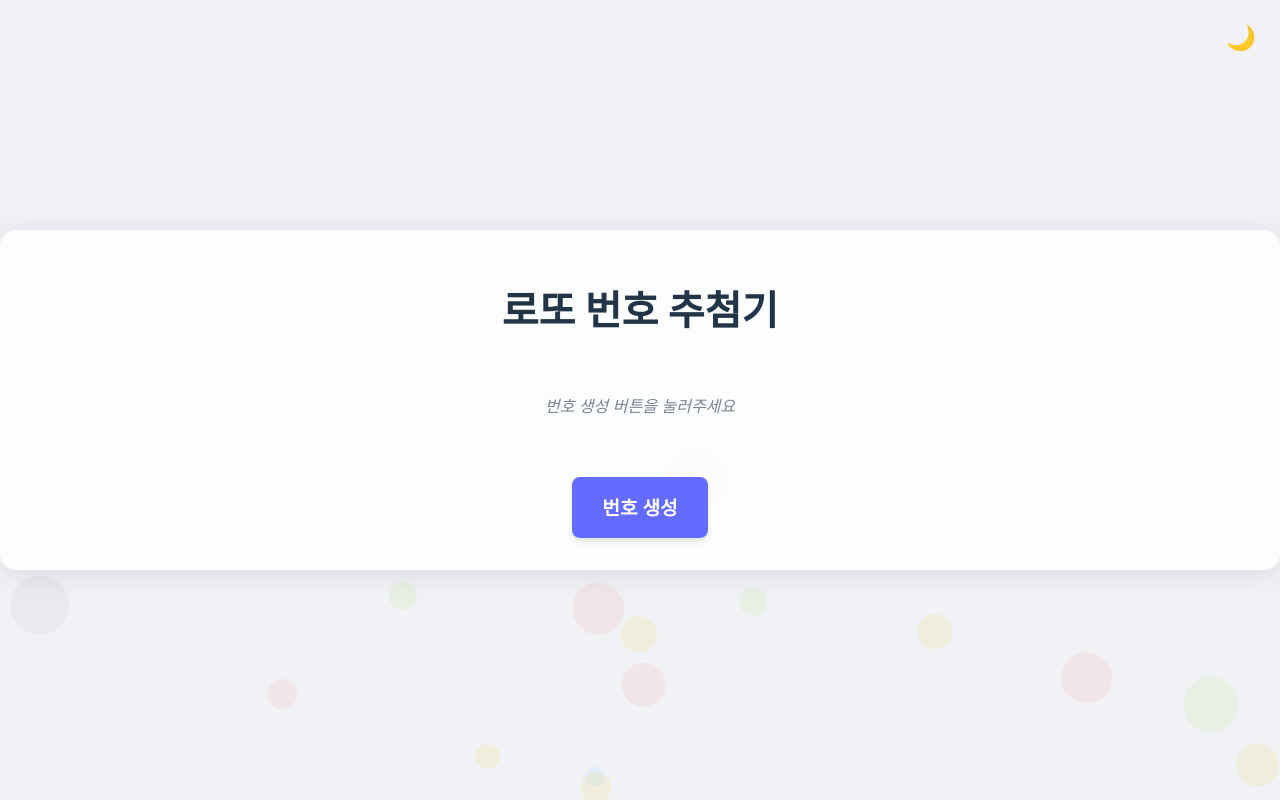
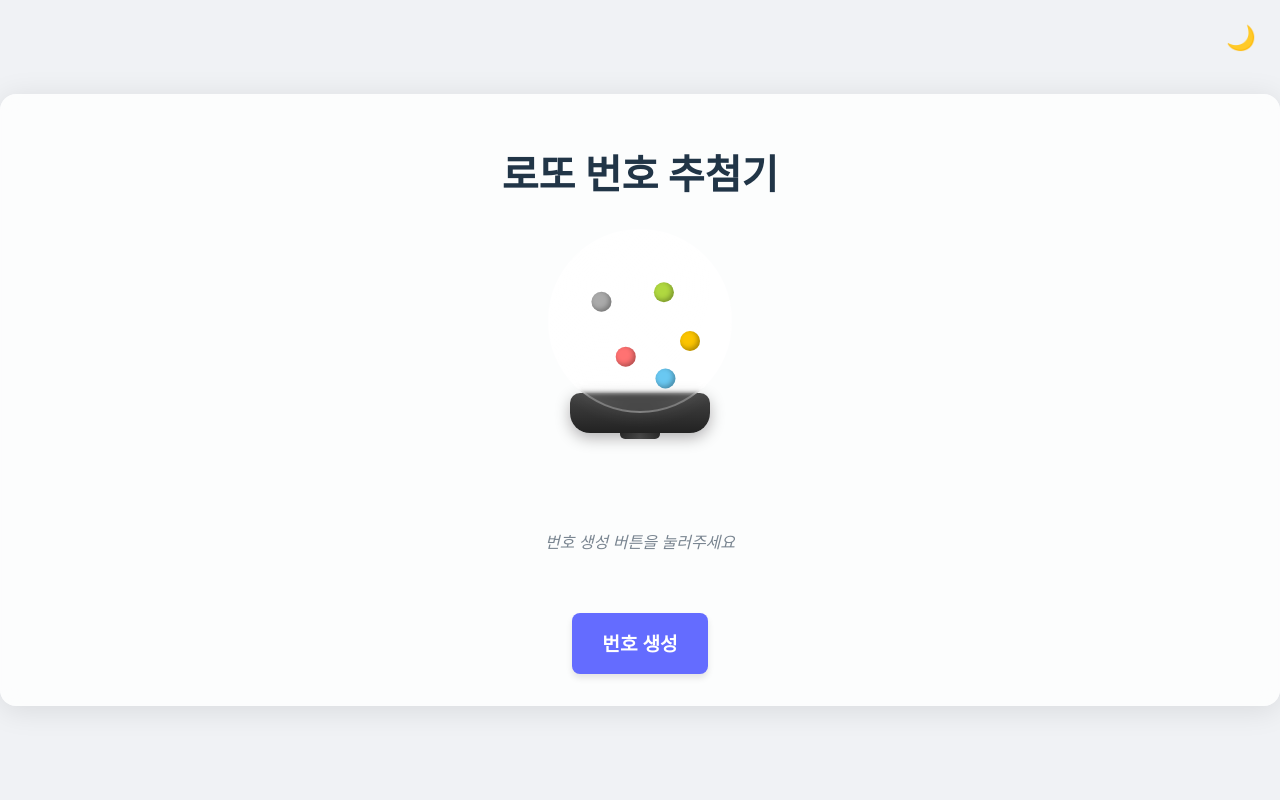
Before and after one commit to madagisa/lotto, a website built with Vite: page index.html in a window 1280 px wide. Built offline with nearby package versions, Linux system fonts and the light colour scheme.

Commit message:
Refactor: Replace dynamic background with Lottery Machine CSS art

```diff
--- a/index.html
+++ b/index.html
@@ -9,10 +9,24 @@
 </head>
 
 <body>
-  <div id="bg-animation"></div>
+
   <button id="theme-toggle" aria-label="Toggle Dark Mode">🌙</button>
   <div id="app">
     <h1>로또 번호 추첨기</h1>
+    <div class="machine-container">
+      <div class="machine-glass">
+        <div class="machine-balls">
+          <!-- Decorative balls inside machine -->
+          <div class="deco-ball" style="--i:1; --c:#fbc400;"></div>
+          <div class="deco-ball" style="--i:2; --c:#69c8f2;"></div>
+          <div class="deco-ball" style="--i:3; --c:#ff7272;"></div>
+          <div class="deco-ball" style="--i:4; --c:#aaaaaa;"></div>
+          <div class="deco-ball" style="--i:5; --c:#b0d840;"></div>
+        </div>
+      </div>
+      <div class="machine-base"></div>
+      <div class="machine-exit"></div>
+    </div>
     <div id="lotto-container" class="lotto-container">
       <div class="placeholder-text">번호 생성 버튼을 눌러주세요</div>
     </div>
--- a/main.js
+++ b/main.js
@@ -3,7 +3,6 @@ import './style.css'
 const generateBtn = document.querySelector('#generate-btn');
 const lottoContainer = document.querySelector('#lotto-container');
 const themeToggleBtn = document.querySelector('#theme-toggle');
-const bgAnimation = document.querySelector('#bg-animation');
 
 // --- Theme Logic ---
 function setTheme(theme) {
@@ -89,26 +88,3 @@ generateBtn.addEventListener('click', () => {
   const numbers = generateLottoNumbers();
   renderBallsWithAnimation(numbers);
 });
-
-// --- Background Animation ---
-function createFloatingBalls() {
-  const colors = ['#fbc400', '#69c8f2', '#ff7272', '#aaaaaa', '#b0d840'];
-  const ballCount = 15;
-
-  for (let i = 0; i < ballCount; i++) {
-    const ball = document.createElement('div');
-    ball.classList.add('floating-ball');
-
-    const size = Math.random() * 40 + 20;
-    ball.style.width = `${size}px`;
-    ball.style.height = `${size}px`;
-    ball.style.backgroundColor = colors[Math.floor(Math.random() * colors.length)];
-    ball.style.left = `${Math.random() * 100}%`;
-    ball.style.animationDuration = `${Math.random() * 10 + 10}s`;
-    ball.style.animationDelay = `${Math.random() * 5}s`;
-
-    bgAnimation.appendChild(ball);
-  }
-}
-
-createFloatingBalls();
--- a/style.css
+++ b/style.css
@@ -36,35 +36,6 @@ body {
   font-family: Inter, system-ui, Avenir, Helvetica, Arial, sans-serif;
   transition: background-color 0.3s, color 0.3s;
   overflow-x: hidden;
-  /* Prevent scrollbar from floating balls */
-}
-
-#bg-animation {
-  position: fixed;
-  top: 0;
-  left: 0;
-  width: 100%;
-  height: 100%;
-  z-index: -1;
-  overflow: hidden;
-  pointer-events: none;
-}
-
-.floating-ball {
-  position: absolute;
-  border-radius: 50%;
-  opacity: 0.1;
-  animation: float linear infinite;
-}
-
-@keyframes float {
-  0% {
-    transform: translateY(100vh) rotate(0deg);
-  }
-
-  100% {
-    transform: translateY(-100px) rotate(360deg);
-  }
 }
 
 #theme-toggle {
@@ -103,6 +74,126 @@ h1 {
   font-size: 2.5em;
   line-height: 1.1;
   margin-bottom: 2rem;
+}
+
+/* Lottery Machine CSS Art */
+.machine-container {
+  position: relative;
+  width: 200px;
+  height: 240px;
+  margin: 0 auto 2rem;
+  perspective: 1000px;
+}
+
+.machine-glass {
+  width: 180px;
+  height: 180px;
+  border-radius: 50%;
+  background: radial-gradient(circle at 30% 30%, rgba(255, 255, 255, 0.2), rgba(255, 255, 255, 0.05) 60%);
+  border: 2px solid rgba(255, 255, 255, 0.3);
+  box-shadow:
+    0 0 20px rgba(255, 255, 255, 0.1),
+    inset 0 0 20px rgba(255, 255, 255, 0.1);
+  margin: 0 auto;
+  position: relative;
+  overflow: hidden;
+  z-index: 2;
+  backdrop-filter: blur(2px);
+}
+
+.machine-base {
+  width: 140px;
+  height: 40px;
+  background: linear-gradient(to bottom, #444, #222);
+  border-radius: 10px 10px 20px 20px;
+  margin: -20px auto 0;
+  position: relative;
+  z-index: 1;
+  box-shadow: 0 5px 15px rgba(0, 0, 0, 0.3);
+}
+
+.machine-exit {
+  width: 40px;
+  height: 40px;
+  background: linear-gradient(to right, #333, #555, #333);
+  position: absolute;
+  bottom: 30px;
+  left: 50%;
+  transform: translateX(-50%);
+  border-radius: 5px;
+  z-index: 0;
+}
+
+.machine-balls {
+  width: 100%;
+  height: 100%;
+  position: relative;
+  animation: spin 5s linear infinite;
+}
+
+.deco-ball {
+  width: 20px;
+  height: 20px;
+  border-radius: 50%;
+  background-color: var(--c);
+  position: absolute;
+  top: 50%;
+  left: 50%;
+  transform-origin: 0 0;
+  box-shadow: inset -2px -2px 5px rgba(0, 0, 0, 0.3);
+}
+
+.deco-ball:nth-child(1) {
+  transform: rotate(0deg) translate(40px) rotate(0deg);
+  animation: tumble 2s infinite ease-in-out;
+}
+
+.deco-ball:nth-child(2) {
+  transform: rotate(72deg) translate(50px) rotate(-72deg);
+  animation: tumble 2.5s infinite ease-in-out reverse;
+}
+
+.deco-ball:nth-child(3) {
+  transform: rotate(144deg) translate(30px) rotate(-144deg);
+  animation: tumble 3s infinite ease-in-out;
+}
+
+.deco-ball:nth-child(4) {
+  transform: rotate(216deg) translate(60px) rotate(-216deg);
+  animation: tumble 2.2s infinite ease-in-out reverse;
+}
+
+.deco-ball:nth-child(5) {
+  transform: rotate(288deg) translate(45px) rotate(-288deg);
+  animation: tumble 2.8s infinite ease-in-out;
+}
+
+@keyframes spin {
+  0% {
+    transform: rotate(0deg);
+  }
+
+  100% {
+    transform: rotate(360deg);
+  }
+}
+
+@keyframes tumble {
+
+  0%,
+  100% {
+    margin-top: 0;
+  }
+
+  50% {
+    margin-top: 10px;
+  }
+}
+
+/* Dark mode adjustments for machine */
+[data-theme="dark"] .machine-glass {
+  background: radial-gradient(circle at 30% 30%, rgba(255, 255, 255, 0.1), rgba(255, 255, 255, 0.02) 60%);
+  border-color: rgba(255, 255, 255, 0.1);
 }
 
 .lotto-container {
```
